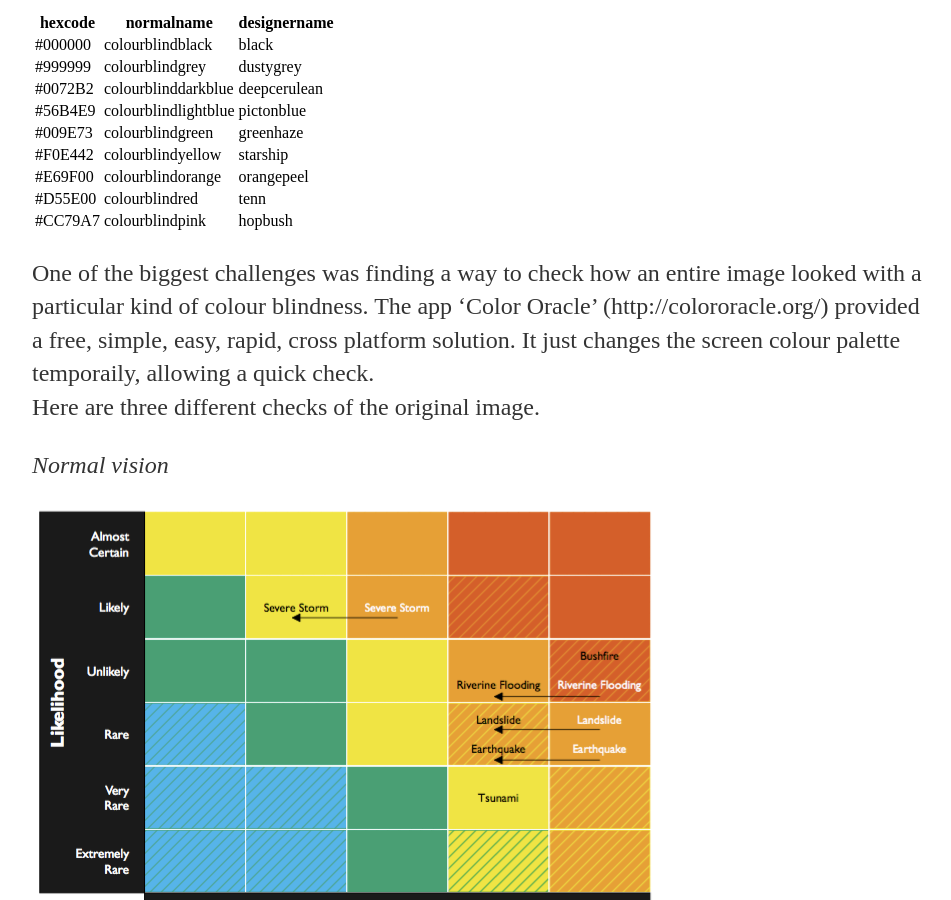
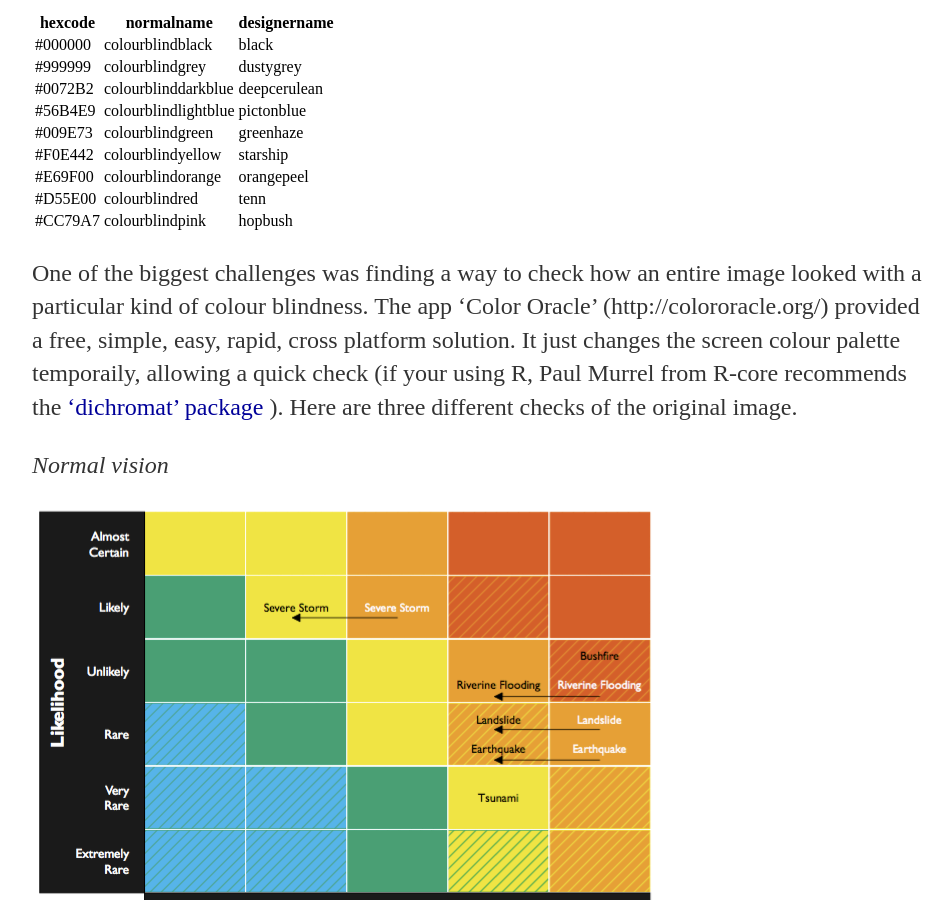
Before and after one commit to DataScienceHobart/DaSH, a Jekyll site: the page built from _posts/2016-04-22-General-Discussion.md, in a window 1280 px wide and 900 px high, scrolled down 784 px. Shown: the whole window, without its empty margins (160-1111 px from the left). Built offline with Jekyll 4.4.1, drawn with Linux system fonts in a browser that asks for light colours.

Commit message:
Added the link to dichromat package.

```diff
--- a/_posts/2016-04-22-General-Discussion.md
+++ b/_posts/2016-04-22-General-Discussion.md
@@ -28,8 +28,7 @@ hexcode|normalname|designername
 #D55E00|colourblindred|tenn
 #CC79A7|colourblindpink|hopbush
 
-One of the biggest challenges was finding a way to check how an entire image looked with a particular kind of colour blindness.  The app 'Color Oracle' (http://colororacle.org/) provided a free, simple, easy, rapid, cross platform solution. It just changes the screen colour palette temporaily, allowing a quick check.
-Here are three different checks of the original image.
+One of the biggest challenges was finding a way to check how an entire image looked with a particular kind of colour blindness.  The app 'Color Oracle' (http://colororacle.org/) provided a free, simple, easy, rapid, cross platform solution. It just changes the screen colour palette temporaily, allowing a quick check (if your using R, Paul Murrel from R-core recommends the ['dichromat' package](http://cran.stat.auckland.ac.nz/web/packages/dichromat/index.html) ).  Here are three different checks of the original image.
 
 *Normal vision*
 
```
